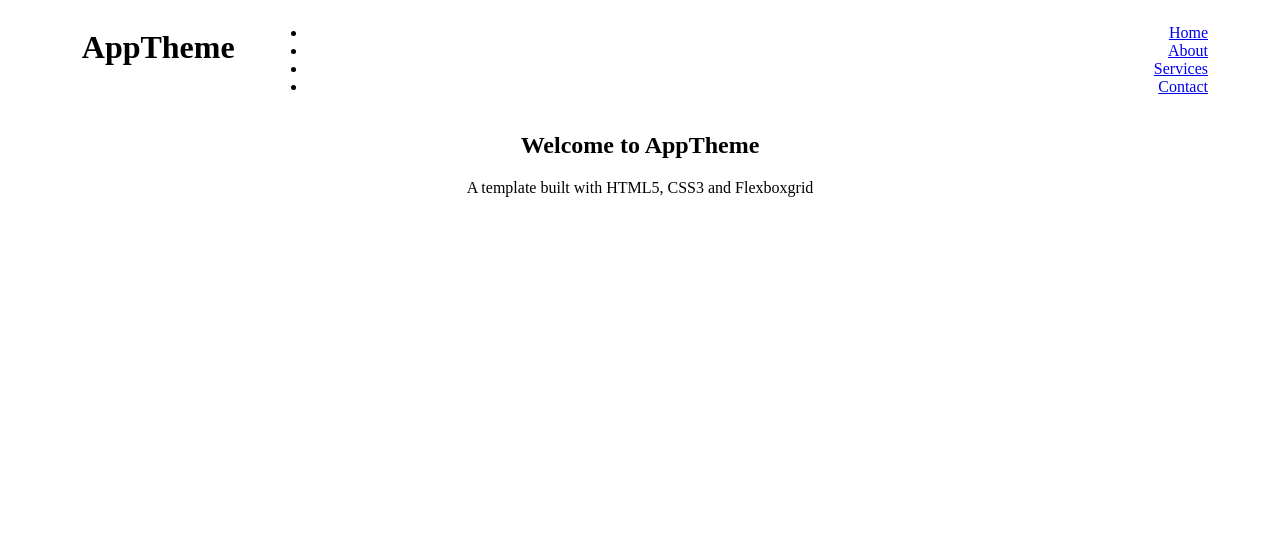
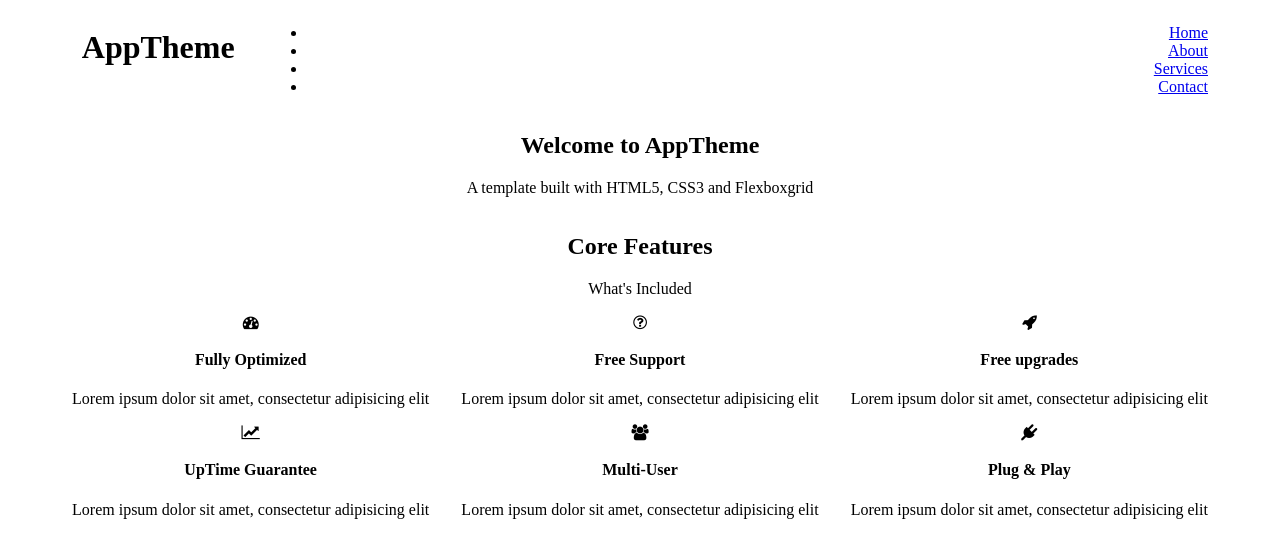
Before and after one commit to sserges/AppTheme, a plain HTML site: page index.html in a window 1280 px wide. Drawn offline with Linux system fonts and the light colour scheme.

Commit message:
Features section added

```diff
--- a/index.html
+++ b/index.html
@@ -3,6 +3,7 @@
     <meta charset="utf-8" />
     <title>AppTheme</title>
     <link rel="stylesheet" href="css/flexboxgrid.css" />
+    <link rel="stylesheet" href="css/font-awesome.css" />
     <link rel="stylesheet" href="css/style.css" />
   </head>
   <body>
@@ -50,5 +51,54 @@
         </div>
       </div>
     </section>
+
+    <!-- FEATURES -->
+    <section id="features">
+      <div class="container">
+        <div class="row center-xs center-sm center-md center-lg">
+          <div class="col-xs-12 col-sm-12 col-md-12 col-lg-12">
+            <h2>Core Features</h2>
+            <p>What's Included</p>
+            <!-- ICON ROW 1 -->
+            <div class="row center-xs center-sm center-md center-lg">
+              <div class="col-xs-12 col-sm-4 col-md-4 col-lg-4">
+                <i class="fa fa-dashboard"></i><br />
+                <h4>Fully Optimized</h4>
+                <p>Lorem ipsum dolor sit amet, consectetur adipisicing elit</p>
+              </div>
+              <div class="col-xs-12 col-sm-4 col-md-4 col-lg-4">
+                <i class="fa fa-question-circle-o"></i><br />
+                <h4>Free Support</h4>
+                <p>Lorem ipsum dolor sit amet, consectetur adipisicing elit</p>
+              </div>
+              <div class="col-xs-12 col-sm-4 col-md-4 col-lg-4">
+                <i class="fa fa-rocket"></i><br />
+                <h4>Free upgrades</h4>
+                <p>Lorem ipsum dolor sit amet, consectetur adipisicing elit</p>
+              </div>
+            </div>
+
+            <!-- ICON ROW 2 -->
+            <div class="row center-xs center-sm center-md center-lg">
+              <div class="col-xs-12 col-sm-4 col-md-4 col-lg-4">
+                <i class="fa fa-line-chart"></i><br />
+                <h4>UpTime Guarantee</h4>
+                <p>Lorem ipsum dolor sit amet, consectetur adipisicing elit</p>
+              </div>
+              <div class="col-xs-12 col-sm-4 col-md-4 col-lg-4">
+                <i class="fa fa-users"></i><br />
+                <h4>Multi-User</h4>
+                <p>Lorem ipsum dolor sit amet, consectetur adipisicing elit</p>
+              </div>
+              <div class="col-xs-12 col-sm-4 col-md-4 col-lg-4">
+                <i class="fa fa-plug"></i><br />
+                <h4>Plug & Play</h4>
+                <p>Lorem ipsum dolor sit amet, consectetur adipisicing elit</p>
+              </div>
+            </div>
+          </div>
+        </div>
+      </div>
+    </section>
   </body>
 </html>
```
